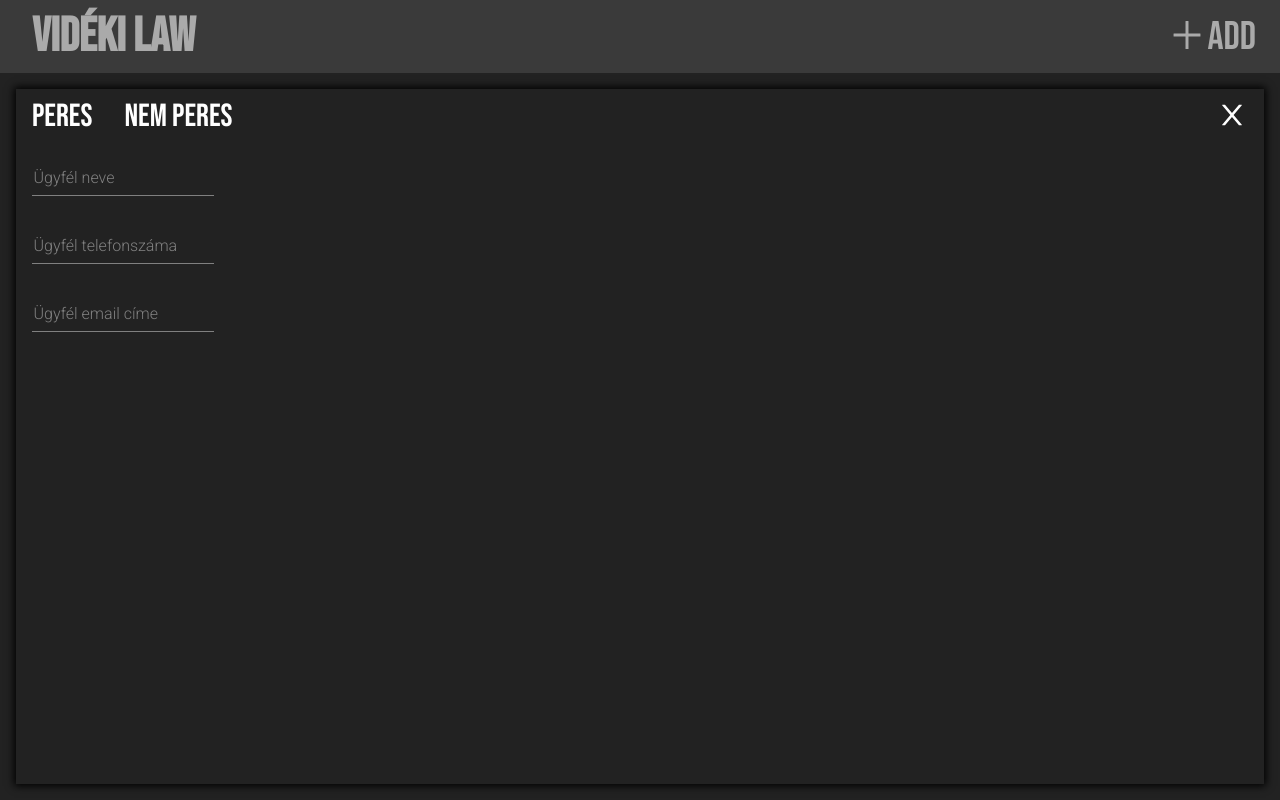
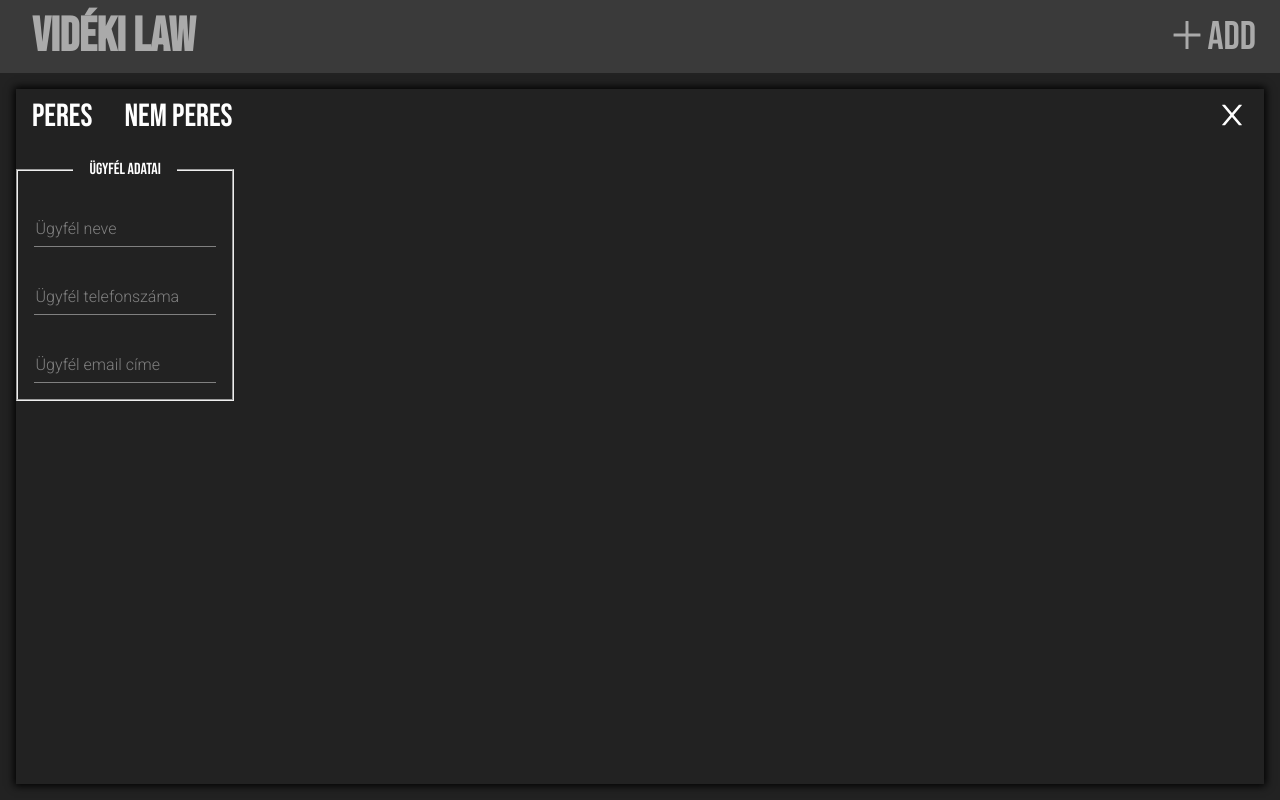
Before and after one commit to mirusz9/ugy-nyilvantarto-program, a React (Create React App) app: page / in a window 1280 px wide. Built offline with nearby package versions, Linux system fonts and the light colour scheme.

Commit message:
added FormSection component

```diff
--- /dev/null
+++ b/src/components/AddUgyForm/FormSection.jsx
@@ -0,0 +1,15 @@
+import React, { Component } from "react";
+import styles from "./FormSection.module.css";
+
+class FormSection extends Component {
+	render() {
+		return (
+			<fieldset className={styles.fieldset}>
+				<legend className={styles.legend}>{this.props.label}</legend>
+				{this.props.children}
+			</fieldset>
+		);
+	}
+}
+
+export default FormSection;
--- /dev/null
+++ b/src/components/AddUgyForm/FormSection.module.css
@@ -0,0 +1,8 @@
+.fieldset {
+	display: inline-block;
+}
+
+.legend {
+	margin: auto;
+	padding: 1rem;
+}
--- a/src/components/AddUgyForm/Input.jsx
+++ b/src/components/AddUgyForm/Input.jsx
@@ -1,11 +1,18 @@
 import React, { Component } from "react";
+import styles from "./Input.module.css";
 
 class Input extends Component {
 	render() {
 		const { type, name, placeholder, required } = this.props;
 		return (
 			<div>
-				<input type={type} name={name} placeholder={placeholder} required={required}/>
+				<input
+					className={styles.input}
+					type={type}
+					name={name}
+					placeholder={placeholder}
+					required={required}
+				/>
 			</div>
 		);
 	}
--- /dev/null
+++ b/src/components/AddUgyForm/Input.module.css
@@ -0,0 +1,19 @@
+.input {
+	background-color: transparent;
+	font-family: Roboto, sans-serif;
+	font-weight: 300;
+	font-size: 1rem;
+	color: lightgrey;
+	border: none;
+	border-bottom: 1px solid grey;
+	margin: 1rem;
+	padding: 0.5rem 0.1rem;
+}
+
+.input::placeholder {
+	color: grey;
+}
+
+.input:focus {
+	outline: none;
+}
--- a/src/components/AddUgyForm/PeresUgyForm.jsx
+++ b/src/components/AddUgyForm/PeresUgyForm.jsx
@@ -1,4 +1,5 @@
 import React, { Component } from "react";
+import FormSection from "./FormSection";
 import Input from "./Input";
 import styles from "./PeresUgyForm.module.css";
 
@@ -6,18 +7,24 @@ class PeresUgyForm extends Component {
 	render() {
 		return (
 			<div className={styles.PeresUgyFormContainer}>
+				<FormSection label="Ügyfél adatai">
 					<Input
 						type="text"
 						name="ugyfelNev"
 						placeholder="Ügyfél neve"
 						required
 					/>
-				<Input type="tel" name="ugyfelTel" placeholder="Ügyfél telefonszáma" />
+					<Input
+						type="tel"
+						name="ugyfelTel"
+						placeholder="Ügyfél telefonszáma"
+					/>
 					<Input
 						type="email"
 						name="ugyfelEmail"
 						placeholder="Ügyfél email címe"
 					/>
+				</FormSection>
 				{/* <input type="text" name="ugyTargya" placeholder="Ügy tárgya" required />
 				<input type="text" name="birosag" placeholder="Melyik bíróságon folyik" />
 				<input type="text" name="birosagiUgySzam" placeholder="Bírósági ügyszám" />
--- a/src/components/AddUgyForm/PeresUgyForm.module.css
+++ b/src/components/AddUgyForm/PeresUgyForm.module.css
@@ -1,23 +1,3 @@
 .PeresUgyFormContainer {
 	clear: both;
 }
-
-input {
-	background-color: transparent;
-	font-family: Roboto, sans-serif;
-	font-weight: 300;
-	font-size: 1rem;
-	color: lightgrey;
-	border: none;
-	border-bottom: 1px solid grey;
-	margin: 1rem;
-	padding: .5rem .1rem;
-}
-
-input::placeholder {
-	color: grey;
-}
-
-input:focus {
-	outline: none;
-}
--- a/src/index.jsx
+++ b/src/index.jsx
@@ -9,4 +9,4 @@ ReactDOM.render(<App />, document.getElementById("root"));
 // If you want your app to work offline and load faster, you can change
 // unregister() to register() below. Note this comes with some pitfalls.
 // Learn more about service workers: https://bit.ly/CRA-PWA
-serviceWorker.register();
+serviceWorker.unregister();
```
Lines whose indentation alone changed are shown as unchanged.
